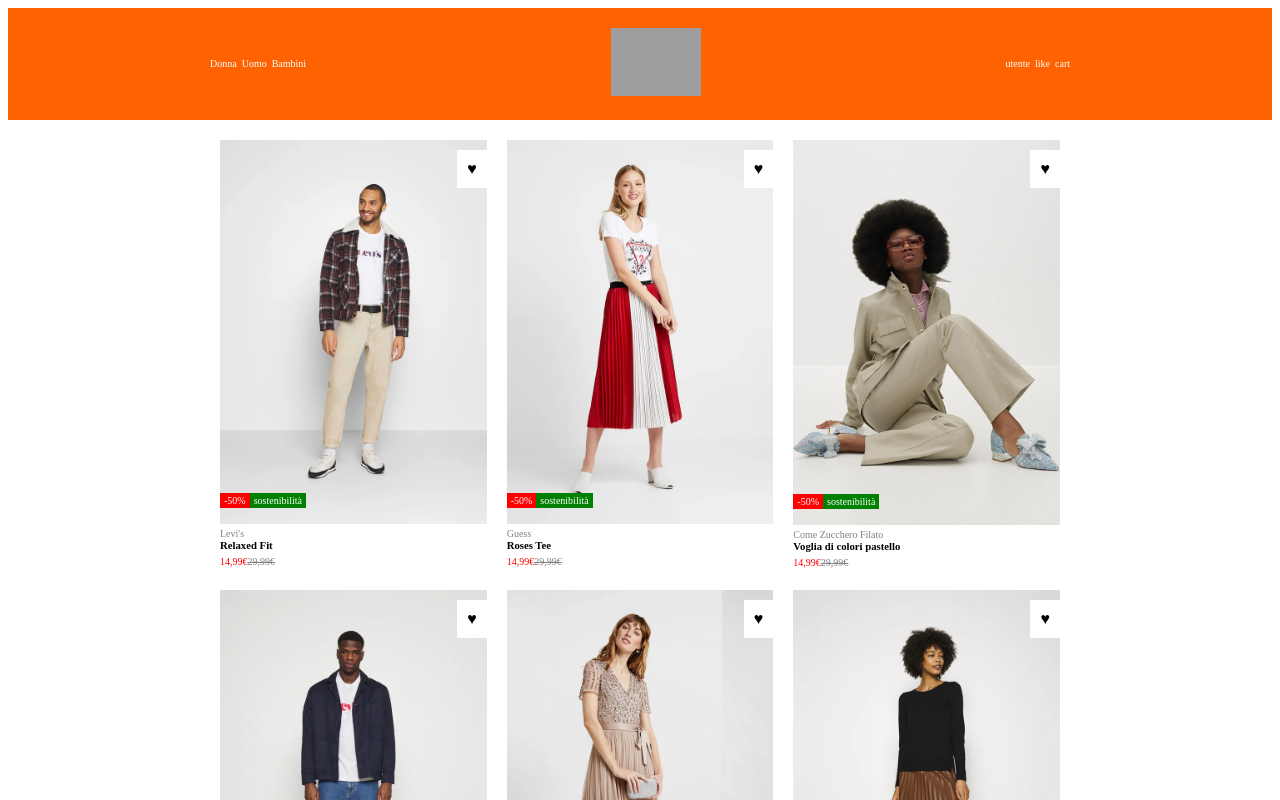
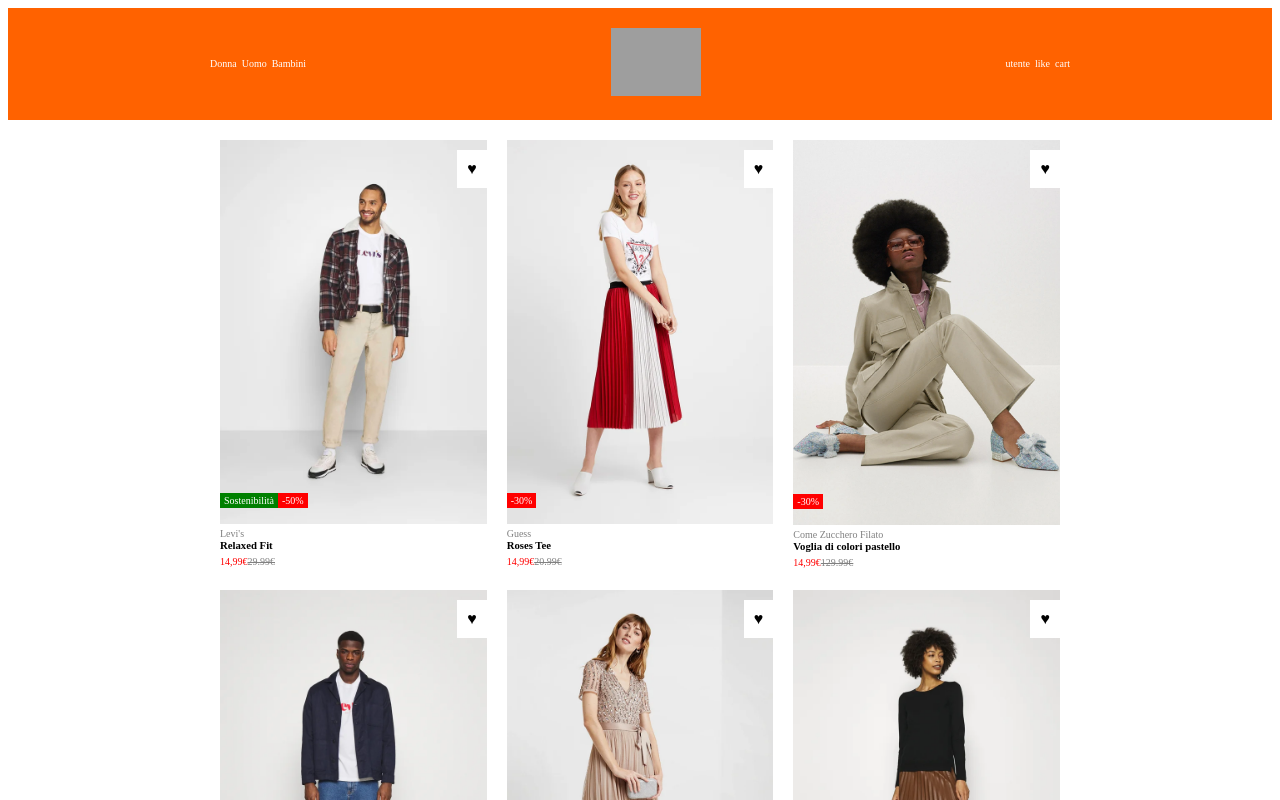
Before and after one commit to giovanni2299/vite-boolando, a Vue app: page / in a window 1280 px wide. Shown: the top 800 px of the page. Built offline with nearby package versions, Linux system fonts and the light colour scheme; grey boxes are pictures that could not be loaded.

Commit message:
ADD: item.price and tying to calc the discount

```diff
--- a/src/components/CardComponed.vue
+++ b/src/components/CardComponed.vue
@@ -16,8 +16,14 @@ export default{
                                 <img class="main-image" :src="`/img/${item.backImage}`" alt="">
                                 <img class="second-image" :src="`/img/${item.frontImage}`" alt="">
                                 <div class="container-info">
-                                    <span class="discount discount-red">-50%</span>
-                                    <span class="eco eco-green">sostenibilità</span>
+                                    <span
+                                    v-for="(badge, i) in item.badges"
+                                     :key="i"
+                                     :class="badge.type === 'discount' ?  'discount-red' : 'eco-green' "
+                                     class="discount discount-red">
+                                     {{badge.value}}
+                                    </span>
+                                    <!-- <span class="eco eco-green">{{badge.value}}</span> -->
                                 </div>
                                 <span class="interest">&hearts;</span>
                             </div>
@@ -26,7 +32,7 @@ export default{
                                 <h6>{{item.name}}</h6>
                                 <p>
                                     <span class="new-price">14,99&euro;</span>
-                                    <span class="old-price">29,99&euro;</span>
+                                    <span class="old-price">{{item.price}}&euro;</span>
                                 </p>
                             </div>
                         </div>
--- a/src/components/MainVite.vue
+++ b/src/components/MainVite.vue
@@ -110,6 +110,11 @@ export default {
                     ]
                 }
             ]
+        }
+    },
+    methods:{
+        getDiscount(){
+
         }
     }
 };
```
